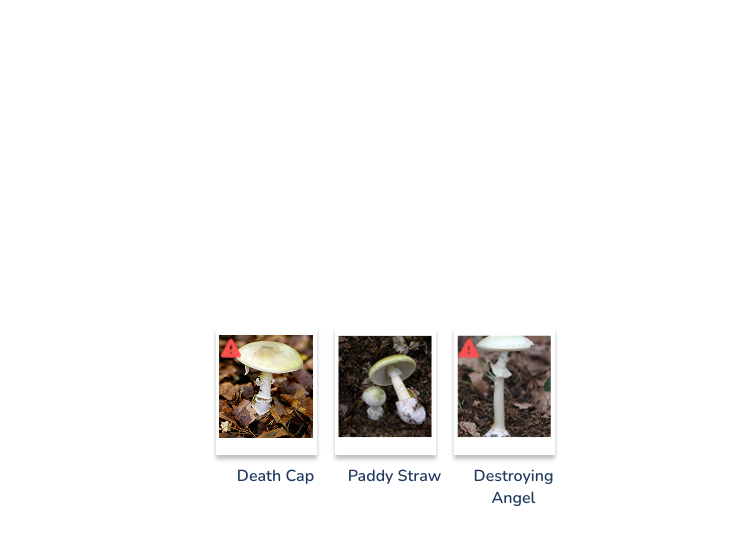
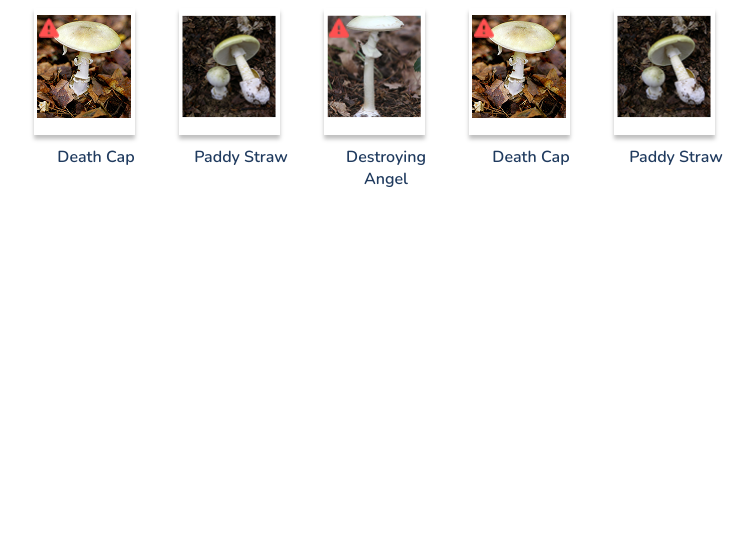
Before and after one commit to TrentonDL/IntroHI, a plain HTML site: page DE04/index.html in a window 1280 px wide. Shown: the whole page, without its empty margins (272-1025 px from the left). Drawn offline with nearby package versions, Linux system fonts and the light colour scheme.

Commit message:
working on adding second row

```diff
--- a/DE04/index.html
+++ b/DE04/index.html
@@ -7,23 +7,29 @@
                 width: 100%;
                 font-family: Nunito;
             }
+            .row{
+                display: flex;
+                flex-flow: row row wrap;
+                align-self: normal;
+            }
             .cr{
                 display: flex;
                 flex-flow: row nowrap;
                 align-items: center;
                 justify-content: center;
+                padding-bottom: 16px;
             }
             .container {
                 position: relative;
                 display: inline-block;
             }
             .polariodcard{
-                width: 101px;
+                width: 125px;
                 height: 161px;
-                padding-left: 18px;
+                padding-left: 20px;
             }
             .polariodcard > h1{
-                width: 120px;
+                width: 125px;
                 flex-shrink: 0;
                 color: #203B5F;
                 text-align: center;
@@ -64,6 +70,7 @@
         </style>
     </head>
     <body class="cr">
+        <div class="row">
             <div class="polariodcard">
                 <div class="polariod">
                     <div class="container">
@@ -90,5 +97,25 @@
                 </div>
                 <h1>Destroying Angel</h1>
             </div>
+        </div>
+        <div class="row">
+            <div class="polariodcard">
+                <div class="polariod">
+                    <div class="container">
+                        <img class="image" src="assets/death_cap_img.png" alt="Death cap mushroom growing in a patch of leaves">
+                        <img class="warning" src="assets/Vector.png" alt="Poisonious">
+                    </div>
+                </div>
+                <h1>Death Cap</h1>
+            </div>
+            <div class="polariodcard">
+                <div class="polariod">
+                    <div class="container">
+                        <img class="image" src="assets/paddy_straw.png" alt="Two Paddy Straw mushrooms laying in the dirt">
+                    </div>
+                </div>
+                <h1>Paddy Straw</h1>
+            </div>
+        </div>
     </body>
 </html>
```
Lines whose indentation alone changed are shown as unchanged.
